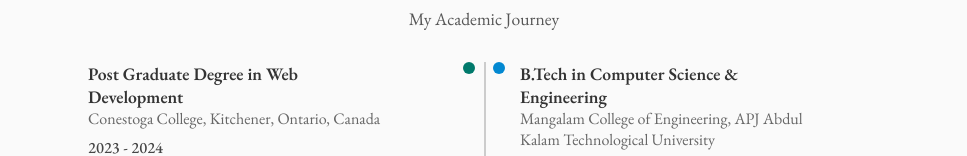
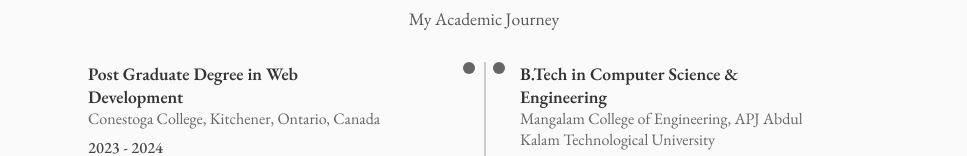
Before and after one commit to varungnathan/varun-gopinath-portfolio, a React (Create React App) app: page / in a window 1280 px wide. Shown: the part 2938-3094 px from the top of the page, without its empty margins (156-1123 px from the left). Built offline with nearby package versions, Linux system fonts and the light colour scheme.

Commit message:
Refactor Education component by removing commented code and enhancing CSS for improved layout consistency

```diff
--- a/src/components/education/Education.jsx
+++ b/src/components/education/Education.jsx
@@ -10,7 +10,6 @@ const Education = () => {
       <span className="section__subtitle">My Academic Journey</span>
 
       <div className="education__timeline">
-        {/* Post Graduate Degree (Right side of the vertical line) */}
         <div className="education__item education__item-postgrad">
           <div className="education__circle right"></div>
           <div className="education__details">
@@ -21,10 +20,8 @@ const Education = () => {
           </div>
         </div>
 
-        {/* Vertical Bar */}
         <div className="education__bar"></div>
 
-        {/* Undergraduate Degree (Left side of the vertical line) */}
         <div className="education__item education__item-undergrad">
           <div className="education__circle left"></div>
           <div className="education__details">
--- a/src/components/education/education.css
+++ b/src/components/education/education.css
@@ -19,7 +19,7 @@
 .education__timeline {
   position: relative;
   margin: 0 auto;
-  padding: 0 50px; /* Adjust padding for better centering */
+  padding: 0 50px;
   display: flex;
   justify-content: center;
   align-items: flex-start;
@@ -32,7 +32,7 @@
   bottom: 0;
   left: 50%;
   width: 2px;
-  background-color: #ccc; /* Light grey line */
+  background-color: #ccc;
 }
 
 .education__item {
@@ -42,45 +42,45 @@
   align-items: flex-start;
   gap: 0.5rem;
   transition: transform 0.3s ease, box-shadow 0.3s ease;
-  width: 100%; /* Take up full width of the container */
-  max-width: 400px; /* Limit width for better visual alignment */
+  width: 100%;
+  max-width: 400px;
 }
 
 .education__item:hover .education__details {
   transform: translateX(5px);
-  box-shadow: 0 5px 15px rgba(0, 0, 0, 0.1); /* Add shadow on hover */
+  box-shadow: 0 5px 15px rgba(0, 0, 0, 0.1);
 }
 
 .education__circle {
   width: 12px;
   height: 12px;
-  background-color: var(--title-color); /* Default circle color */
+  background-color: var(--title-color);
   border-radius: 50%;
   position: absolute;
   top: 0;
 }
 
 .education__circle.right {
-  right: -7px; /* Position it on the right side of the line */
+  right: -7px;
 }
 
 .education__circle.left {
-  left: -7px; /* Position it on the left side of the line */
+  left: -7px;
 }
 
 .education__item-postgrad .education__circle {
-  background-color: #00796b; /* Dark teal for Postgraduate */
+  background-color: #666;
 }
 
 .education__item-undergrad .education__circle {
-  background-color: #0288d1; /* Blue for Undergraduate */
+  background-color: #666;
 }
 
 .education__details {
-  margin-left: 20px; /* Move details closer to the line */
-  font-size: 0.95rem;  /* Smaller font size */
+  margin-left: 20px;
+  font-size: 0.95rem;
   width: 100%;
-  max-width: 300px; /* Restrict width of the details container */
+  max-width: 300px;
 }
 
 .education__degree {
@@ -106,7 +106,6 @@
   color: #444;
 }
 
-/* Responsive Styles */
 @media (max-width: 768px) {
   .education__timeline {
     flex-direction: column;
```
